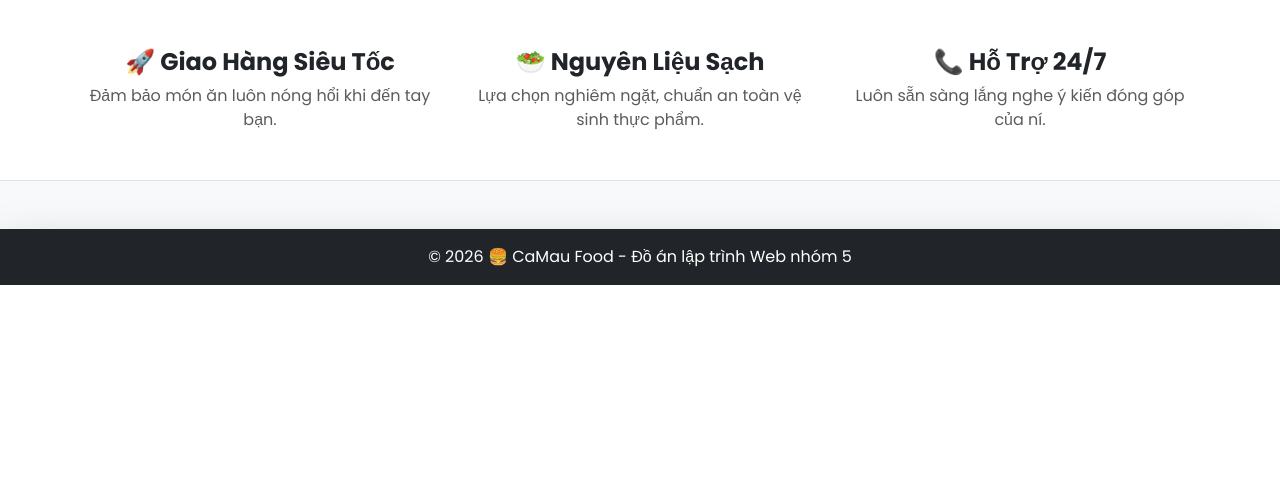
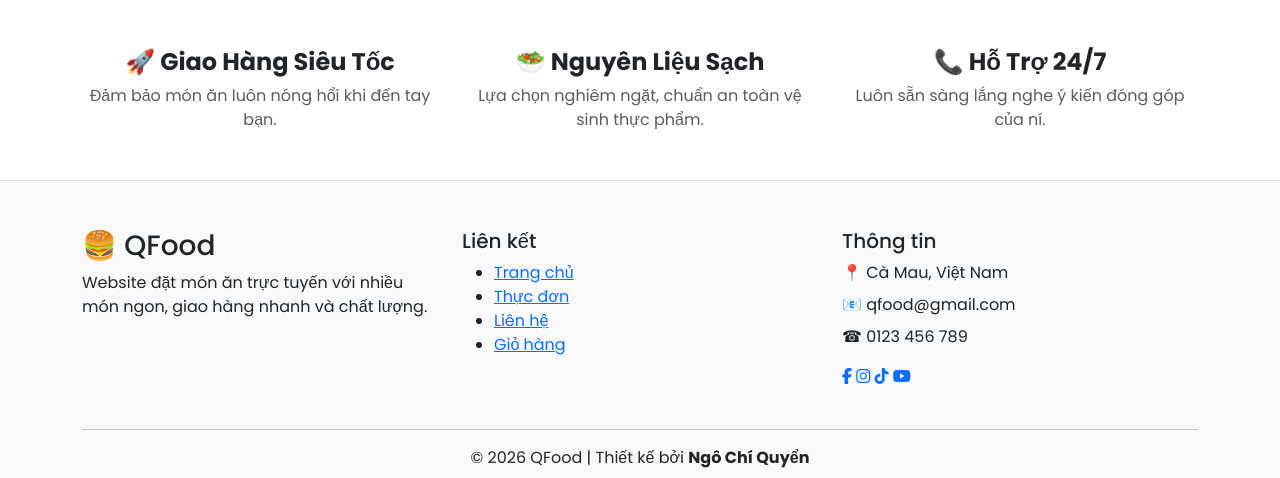
Before and after one commit to quyennc090906/ngochiquyenfood, a PHP site: page /index.php in a window 1280 px wide. Shown: the part 1152-1630 px from the top of the page. Before the commit the page ends 1437 px from the top, so only its background shows below. Run offline with PHP 8.4, Linux system fonts and the light colour scheme; data comes from the database, SQL or seed files in the repository.

Commit message:
Update footer.php

```diff
--- a/footer.php
+++ b/footer.php
@@ -1,9 +1,69 @@
-<footer class="bg-dark text-white text-center py-3 mt-5 shadow-lg">
-        <div class="container">
-            <p class="mb-0">© 2026 🍔 CaMau Food - Đồ án lập trình Web nhóm 5</p>
+<footer class="footer-custom mt-5">
+    <div class="container">
+        <div class="row text-center text-md-start">
+
+            <!-- Logo -->
+            <div class="col-md-4 mb-4">
+                <h3 class="footer-logo">🍔 QFood</h3>
+                <p class="footer-text">
+                    Website đặt món ăn trực tuyến với nhiều món ngon,
+                    giao hàng nhanh và chất lượng.
+                </p>
+            </div>
+
+            <!-- Liên kết -->
+            <div class="col-md-4 mb-4">
+                <h5 class="footer-title">Liên kết</h5>
+
+                <ul class="footer-menu">
+                    <li><a href="index.php">Trang chủ</a></li>
+                    <li><a href="menu.php">Thực đơn</a></li>
+                    <li><a href="contact.php">Liên hệ</a></li>
+                    <li><a href="cart.php">Giỏ hàng</a></li>
+                </ul>
+            </div>
+
+            <!-- Thông tin -->
+            <div class="col-md-4 mb-4">
+                <h5 class="footer-title">Thông tin</h5>
+
+                <p class="mb-2">
+                    📍 Cà Mau, Việt Nam
+                </p>
+
+                <p class="mb-2">
+                    📧 qfood@gmail.com
+                </p>
+
+                <p class="mb-2">
+                    ☎ 0123 456 789
+                </p>
+
+                <div class="social-icon mt-3">
+                    <a href="#"><i class="fa-brands fa-facebook-f"></i></a>
+
+                    <a href="#"><i class="fa-brands fa-instagram"></i></a>
+
+                    <a href="#"><i class="fa-brands fa-tiktok"></i></a>
+
+                    <a href="#"><i class="fa-brands fa-youtube"></i></a>
+                </div>
+
+            </div>
+
         </div>
-    </footer>
 
-    <script src="https://cdn.jsdelivr.net/npm/bootstrap@5.3.0/dist/js/bootstrap.bundle.min.js"></script>
+        <hr>
+
+        <div class="text-center pb-2">
+
+            © 2026 QFood |
+            Thiết kế bởi <strong>Ngô Chí Quyển</strong>
+
+        </div>
+    </div>
+</footer>
+
+<script src="https://cdn.jsdelivr.net/npm/bootstrap@5.3.0/dist/js/bootstrap.bundle.min.js"></script>
 </body>
 </html>
```
